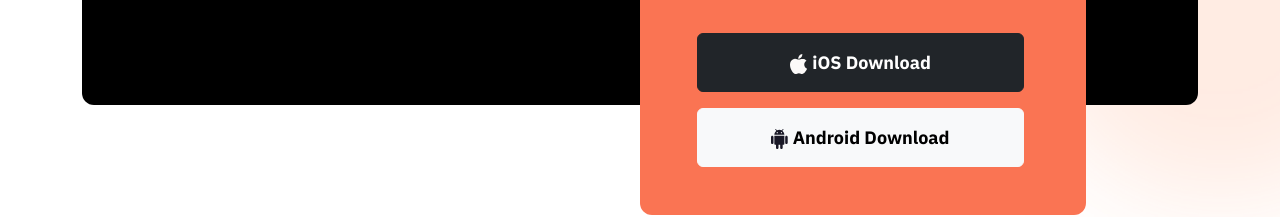
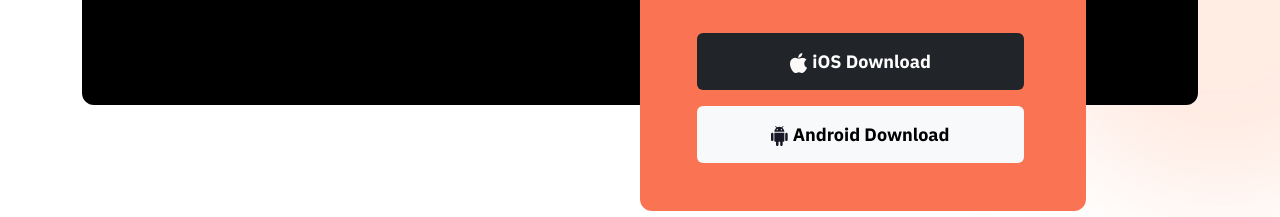
Before and after one commit to Eyelin/Equalizer-landing-page, a plain HTML site: page index.html in a window 1280 px wide. Shown: the part 1358-1575 px from the top of the page. Drawn offline with nearby package versions, Linux system fonts and the light colour scheme.

Commit message:
fix the buttons border issue

```diff
--- a/styles.css
+++ b/styles.css
@@ -109,16 +109,15 @@ h2 {
   padding-top: 15px;
   padding-bottom: 15px;
   width: 98%;
+  border: none;
 }
 
 .button-ios:hover {
   background-color: #66e2dc;
-  border: #66e2dc;
 }
 
 .button-android:hover {
   background-color: #ffb964;
-  border: #ffb964;
 }
 
 /* Footer */
```
